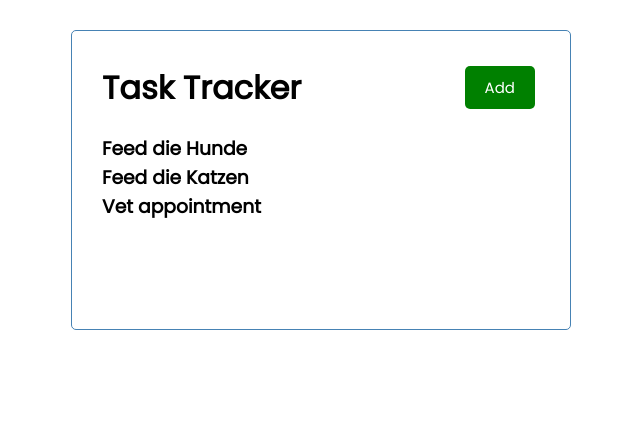
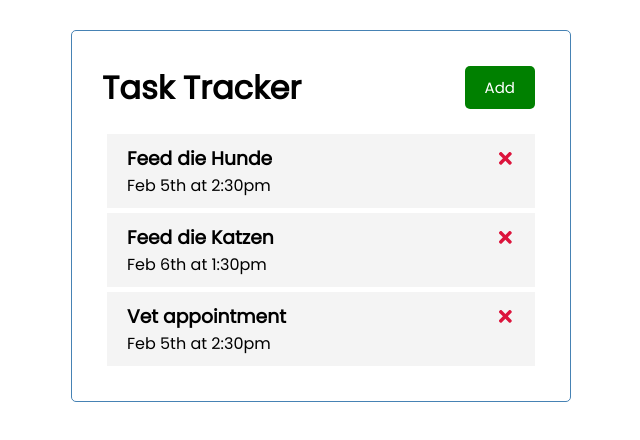
Before and after one commit to mi4en/react-task-tracker, a React (Create React App) app: page / in a window 1280 px wide. Shown: the top 440 px of the page, without its empty margins (319-959 px from the left). Built offline with nearby package versions, Linux system fonts and the light colour scheme.

Commit message:
add react icons; add task component; add delete icon; delete task from array;

```diff
--- a/package.json
+++ b/package.json
@@ -8,6 +8,7 @@
     "@testing-library/user-event": "^12.1.10",
     "react": "^17.0.1",
     "react-dom": "^17.0.1",
+    "react-icons": "^4.1.0",
     "react-scripts": "4.0.1",
     "web-vitals": "^0.2.4"
   },
--- a/src/App.js
+++ b/src/App.js
@@ -24,10 +24,16 @@
 		},
 	]);
 
+	// Delete Task
+	const deleteTask = (id) => {
+		console.log('delete', id);
+		setTasks(tasks.filter((task) => task.id !== id));
+	};
+
 	return (
 		<div className="container">
 			<Header />
-			<Tasks tasks={tasks} />
+			{tasks.length > 0 ? <Tasks tasks={tasks} onDelete={deleteTask} /> : 'There are no active tasks:)'}
 		</div>
 	);
 }
--- /dev/null
+++ b/src/components/Task.jsx
@@ -0,0 +1,15 @@
+import { FaTimes } from 'react-icons/fa';
+
+function Task({ task, onDelete }) {
+	return (
+		<div className="task">
+			<h3>
+				{task.text}
+				<FaTimes onClick={() => onDelete(task.id)} style={{ color: 'crimson', cursor: 'pointer' }} />
+			</h3>
+			<p>{task.day}</p>
+		</div>
+	);
+}
+
+export default Task;
--- a/src/components/Tasks.jsx
+++ b/src/components/Tasks.jsx
@@ -1,8 +1,10 @@
-const Tasks = ({ tasks }) => {
+import Task from './Task';
+
+const Tasks = ({ tasks, onDelete }) => {
 	return (
 		<>
 			{tasks.map((task) => (
-				<h3 key={task.id}>{task.text}</h3>
+				<Task key={task.id} task={task} onDelete={onDelete} />
 			))}
 		</>
 	);
```
Also changed, not shown: 2 other files (tests, documents, lock files or other folders).
